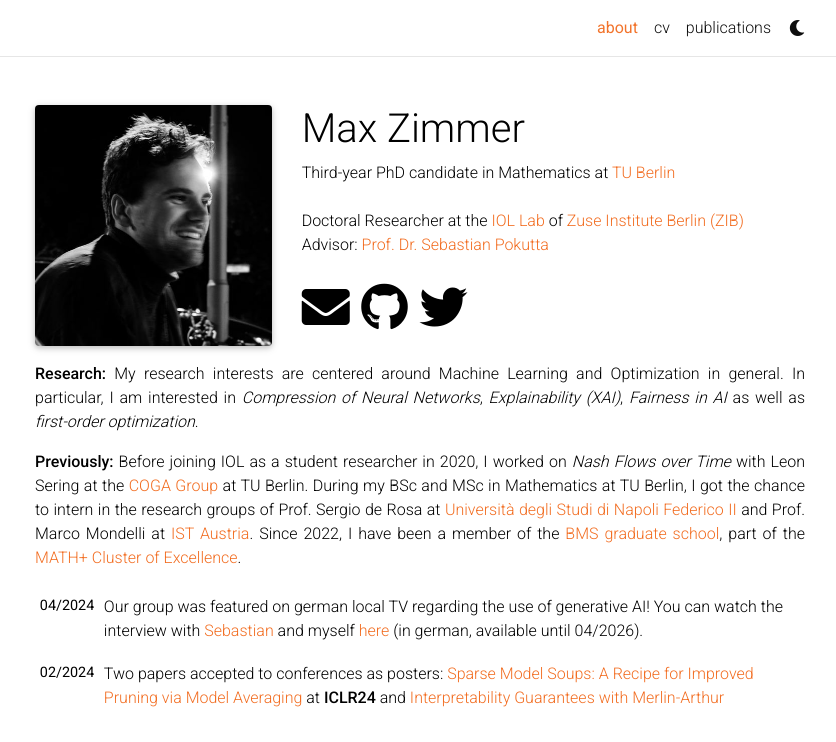
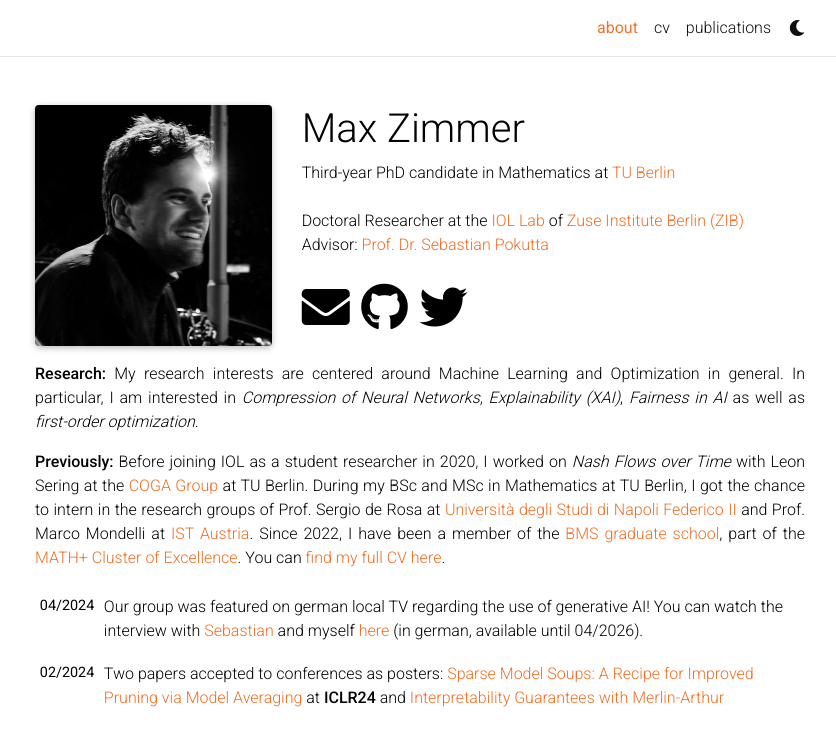
Before and after one commit to zimmer-m/zimmer-m.github.io, a Jekyll site: the page built from _pages/about.md, in a window 1280 px wide, cut to the strip 0-742 px from the top of the page. Shown: the whole strip, without its empty margins (220-1056 px from the left). Built offline with Jekyll 4.4.1, drawn with Linux system fonts in a browser that asks for light colours; full-size pictures stand in for the smaller copies a plugin makes; comment, search, counter and statistics services are not loaded; a style sheet for code colours, icons or effects is not loaded.

Commit message:
Added link to CV

```diff
--- a/_pages/about.md
+++ b/_pages/about.md
@@ -20,4 +20,4 @@ social: true  # includes social icons at the bottom of the page
 ---
 **Research:** My research interests are centered around Machine Learning and Optimization in general. In particular, I am interested in *Compression of Neural Networks*, *Explainability (XAI)*, *Fairness in AI* as well as *first-order optimization*.
 
-**Previously:** Before joining IOL as a student researcher in 2020, I worked on *Nash Flows over Time* with Leon Sering at the [COGA Group](https://www3.math.tu-berlin.de/coga/) at TU Berlin. During my BSc and MSc in Mathematics at TU Berlin, I got the chance to intern in the research groups of Prof. Sergio de Rosa at [Università degli Studi di Napoli Federico II](https://www.pastalab.unina.it/) and Prof. Marco Mondelli at [IST Austria](https://ist.ac.at/en/research/mondelli-group/). Since 2022, I have been a member of the [BMS graduate school](https://www.math-berlin.de), part of the [MATH+ Cluster of Excellence](https://mathplus.de/).
+**Previously:** Before joining IOL as a student researcher in 2020, I worked on *Nash Flows over Time* with Leon Sering at the [COGA Group](https://www3.math.tu-berlin.de/coga/) at TU Berlin. During my BSc and MSc in Mathematics at TU Berlin, I got the chance to intern in the research groups of Prof. Sergio de Rosa at [Università degli Studi di Napoli Federico II](https://www.pastalab.unina.it/) and Prof. Marco Mondelli at [IST Austria](https://ist.ac.at/en/research/mondelli-group/). Since 2022, I have been a member of the [BMS graduate school](https://www.math-berlin.de), part of the [MATH+ Cluster of Excellence](https://mathplus.de/). You can [find my full CV here](/cv).
```
